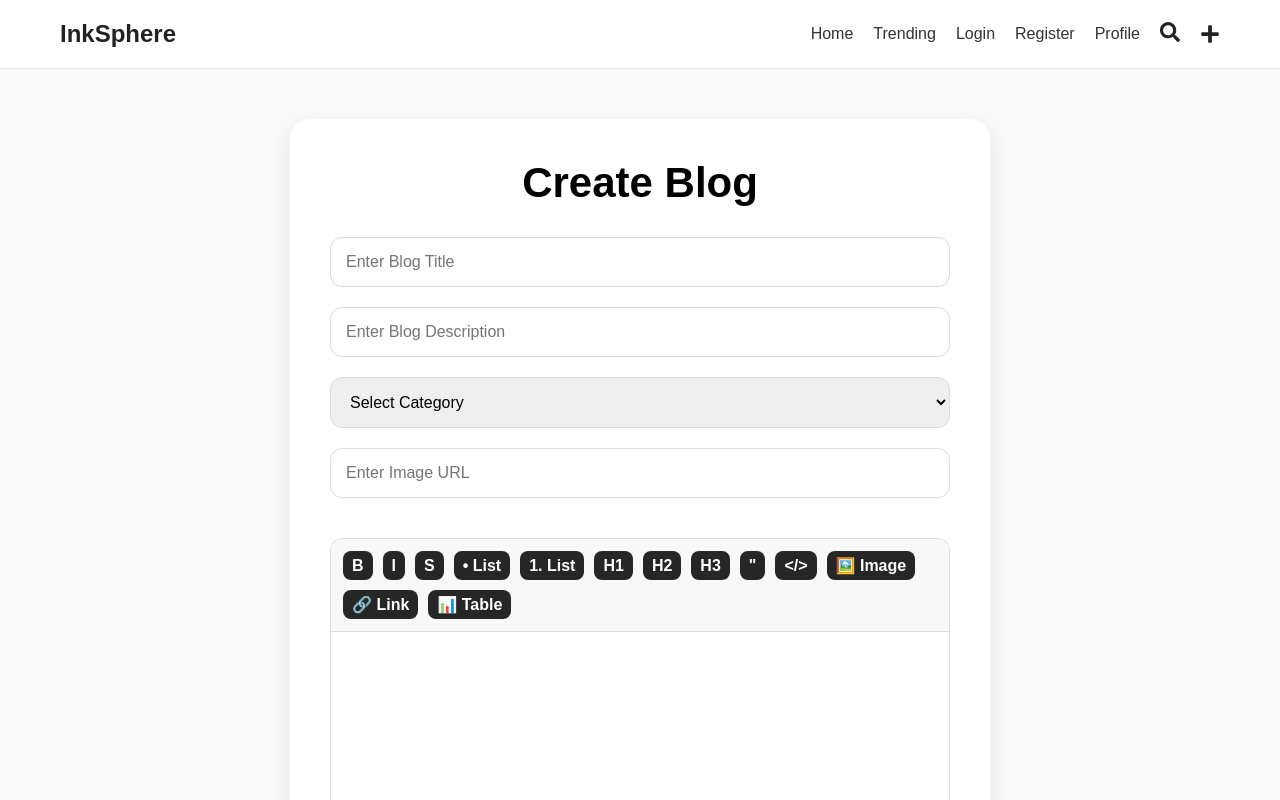
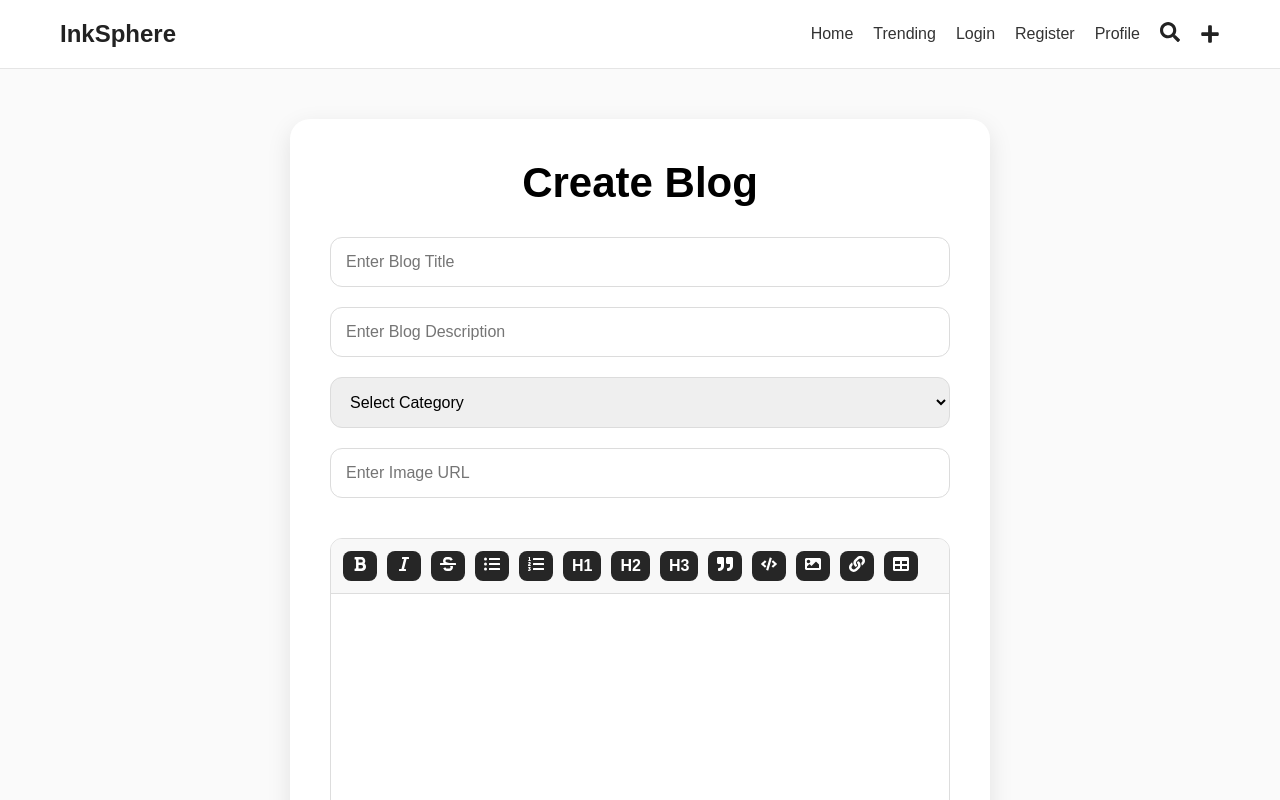
Before and after one commit to ACM-JUIT/Team-5-Inksphere, a React (Vite) app in the folder frontend-app/: page /create-blog in a window 1280 px wide. Shown: the top 800 px of the page. Built offline with nearby package versions, Linux system fonts and the light colour scheme.

Commit message:
Polished rich text editor UI and upgraded toolbar icons

```diff
--- a/frontend-app/src/App.css
+++ b/frontend-app/src/App.css
@@ -784,22 +784,22 @@ body {
   text-decoration: underline;
 }
 
-.ProseMirror table {
-  border-collapse: collapse;
-  width: 100%;
-  margin: 15px 0;
+.ProseMirror p.is-editor-empty:first-child::before {
+  content: "Start writing your blog...";
+  color: #999;
+  pointer-events: none;
+  float: left;
 }
 
-.ProseMirror th,
-.ProseMirror td {
-  border: 1px solid #ddd;
-  padding: 10px;
+.editor-toolbar {
+  position: sticky;
+  top: 0;
+  z-index: 10;
 }
 
-.ProseMirror th {
-  background: #f5f5f5;
+.ProseMirror {
+  min-height: 450px;
 }
-
 @media (max-width: 768px) {
   .navbar {
     flex-direction: column;
--- a/frontend-app/src/components/RichTextEditor.jsx
+++ b/frontend-app/src/components/RichTextEditor.jsx
@@ -6,6 +6,20 @@ import { Table } from "@tiptap/extension-table";
 import { TableRow } from "@tiptap/extension-table-row";
 import { TableCell } from "@tiptap/extension-table-cell";
 import { TableHeader } from "@tiptap/extension-table-header";
+
+import {
+  FaBold,
+  FaItalic,
+  FaStrikethrough,
+  FaListUl,
+  FaListOl,
+  FaQuoteRight,
+  FaCode,
+  FaImage,
+  FaLink,
+  FaTable,
+  FaPlus,
+} from "react-icons/fa";
 
 function RichTextEditor({
   content,
@@ -23,11 +37,11 @@ function RichTextEditor({
       TableHeader,
       TableCell,
     ],
+
     content,
+
     onUpdate: ({ editor }) => {
-      setContent(
-        editor.getHTML()
-      );
+      setContent(editor.getHTML());
     },
   });
 
@@ -36,6 +50,7 @@ function RichTextEditor({
   return (
     <div className="editor-container">
       <div className="editor-toolbar">
+
         <button
           type="button"
           onClick={() =>
@@ -46,7 +61,7 @@ function RichTextEditor({
               .run()
           }
         >
-          B
+          <FaBold />
         </button>
 
         <button
@@ -59,7 +74,7 @@ function RichTextEditor({
               .run()
           }
         >
-          I
+          <FaItalic />
         </button>
 
         <button
@@ -72,7 +87,7 @@ function RichTextEditor({
               .run()
           }
         >
-          S
+          <FaStrikethrough />
         </button>
 
         <button
@@ -85,7 +100,7 @@ function RichTextEditor({
               .run()
           }
         >
-          • List
+          <FaListUl />
         </button>
 
         <button
@@ -98,7 +113,7 @@ function RichTextEditor({
               .run()
           }
         >
-          1. List
+          <FaListOl />
         </button>
 
         <button
@@ -107,7 +122,9 @@ function RichTextEditor({
             editor
               .chain()
               .focus()
-                .toggleHeading({ level: 1 })
+              .toggleHeading({
+                level: 1,
+              })
               .run()
           }
         >
@@ -135,7 +152,9 @@ function RichTextEditor({
             editor
               .chain()
               .focus()
-            .toggleHeading({ level: 3 })
+              .toggleHeading({
+                level: 3,
+              })
               .run()
           }
         >
@@ -152,7 +171,7 @@ function RichTextEditor({
               .run()
           }
         >
-            "
+          <FaQuoteRight />
         </button>
 
         <button
@@ -165,7 +184,7 @@ function RichTextEditor({
               .run()
           }
         >
-            {"</>"}
+          <FaCode />
         </button>
 
         <button
@@ -186,7 +205,7 @@ function RichTextEditor({
             }
           }}
         >
-            🖼️ Image
+          <FaImage />
         </button>
 
         <button
@@ -207,7 +226,7 @@ function RichTextEditor({
             }
           }}
         >
-                🔗 Link
+          <FaLink />
         </button>
 
         <button
@@ -224,14 +243,12 @@ function RichTextEditor({
               .run()
           }
         >
-            📊 Table
+          <FaTable />
         </button>
 
       </div>
 
-      <EditorContent
-        editor={editor}
-      />
+      <EditorContent editor={editor} />
     </div>
   );
 }
```
Lines whose indentation alone changed are shown as unchanged.
